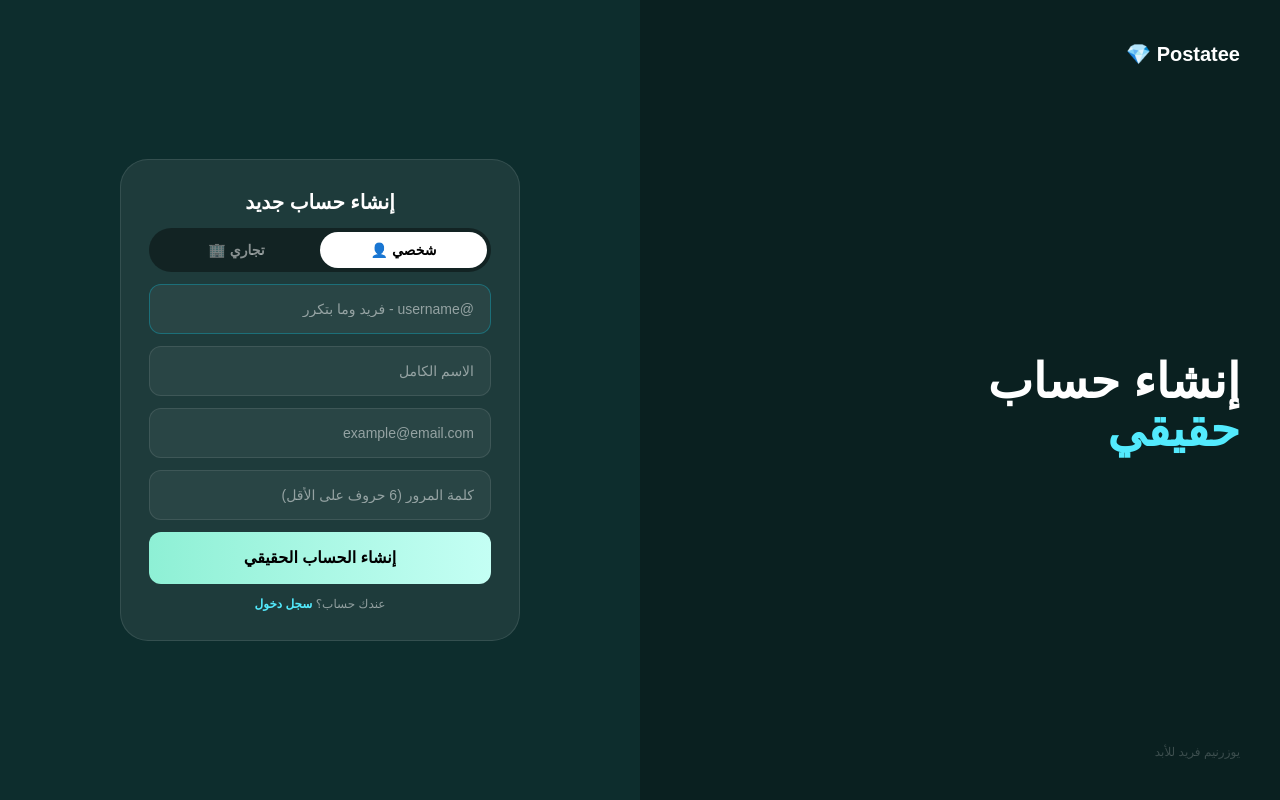
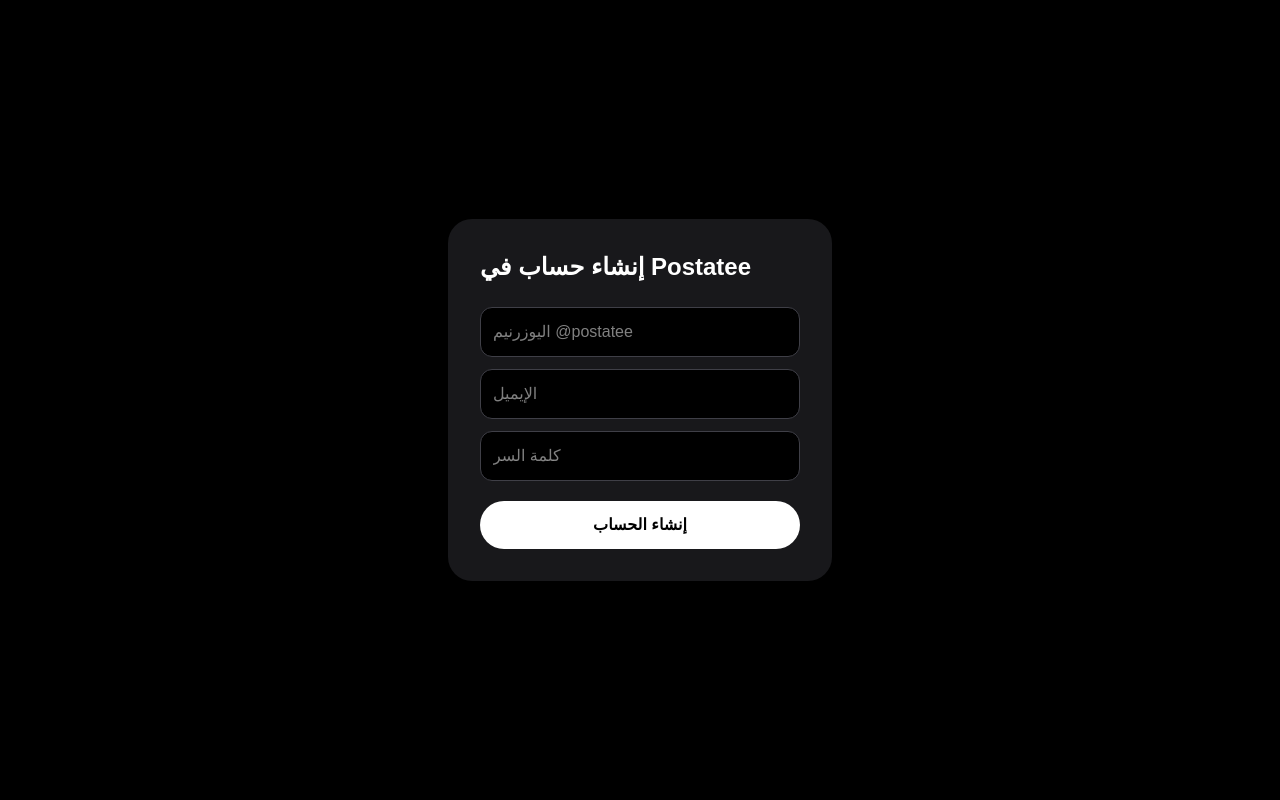
Before and after one commit to hashbash2299/postatee, a Next.js app: page /register in a window 1280 px wide. Built offline with nearby package versions, Linux system fonts and the light colour scheme.

Commit message:
fix login register flow

```diff
--- a/app/login/page.tsx
+++ b/app/login/page.tsx
@@ -1,29 +1,47 @@
-"use client"
-import { useState } from "react";
-import Link from "next/link";
+'use client'
+import { useState } from 'react'
+import { useRouter } from 'next/navigation'
+import { signInWithEmailAndPassword } from 'firebase/auth'
+import { doc, getDoc } from 'firebase/firestore'
+import { auth, db } from '@/lib/firebase'
 
 export default function LoginPage() {
-  const [method, setMethod] = useState<"email"|"phone">("email");
+  const [email, setEmail] = useState('')
+  const [password, setPassword] = useState('')
+  const [loading, setLoading] = useState(false)
+  const router = useRouter()
+
+  const handleLogin = async (e: any) => {
+    e.preventDefault()
+    setLoading(true)
+    try {
+      const cred = await signInWithEmailAndPassword(auth, email, password)
+
+      // نشوف هل كمل البروفايل ولا لا
+      const snap = await getDoc(doc(db, 'users', cred.user.uid))
+      if (snap.exists() && !snap.data().profileCompleted) {
+        router.push('/profile/setup')
+      } else {
+        router.push('/feed')
+      }
+
+    } catch (err: any) {
+      alert('خطأ في الإيميل أو كلمة السر')
+    } finally {
+      setLoading(false)
+    }
+  }
+
   return (
-    <div className="min-h-screen flex bg-[#081a1a]" dir="rtl">
-      <div className="hidden lg:flex w-1/2 p-10 bg-[#0a2020] flex-col justify-between">
-        <span className="text-white font-black text-xl">Postatee 💎</span>
-        <h1 className="text-5xl font-black text-white">أول منصة<br/><span className="text-cyan-300">سودانية</span></h1>
-        <span className="text-white/20 text-xs">© Postatee</span>
-      </div>
-      <div className="w-full lg:w-1/2 flex items-center justify-center p-4 bg-[#0d2d2d]">
-        <div className="w-full max-w-[400px] bg-white/[0.07] border border-white/10 rounded-[28px] p-7 space-y-4">
-          <h2 className="text-xl font-black text-white text-center">تسجيل الدخول</h2>
-          <div className="bg-black/40 rounded-full p-1 flex">
-            <button onClick={()=>setMethod("phone")} className={`flex-1 py-2 rounded-full text-sm ${method==="phone"?"bg-white text-black font-bold":"text-white/50"}`}>برقم الجوال</button>
-            <button onClick={()=>setMethod("email")} className={`flex-1 py-2 rounded-full text-sm ${method==="email"?"bg-white text-black font-bold":"text-white/50"}`}>بالإيميل</button>
-          </div>
-          <input placeholder="example@email.com" className="w-full bg-white/5 border border-white/10 rounded-xl px-4 py-3 text-white outline-none" />
-          <input type="password" placeholder="كلمة المرور" className="w-full bg-white/5 border border-white/10 rounded-xl px-4 py-3 text-white outline-none" />
-          <button className="w-full bg-[#8ef0d5] text-black font-black py-3.5 rounded-xl">دخول</button>
-          <p className="text-center text-xs text-white/50">ما عندك حساب؟ <Link href="/register" className="text-cyan-300 font-bold">إنشاء حساب جديد</Link></p>
-        </div>
-      </div>
+    <div className="min-h-screen bg-black text-white flex items-center justify-center p-6">
+      <form onSubmit={handleLogin} className="w-full max-w-sm bg-zinc-900 p-8 rounded-3xl">
+        <h1 className="text-2xl font-bold mb-6">تسجيل الدخول</h1>
+        <input value={email} onChange={e=>setEmail(e.target.value)} placeholder="الإيميل" className="w-full p-3 mb-3 rounded-xl bg-black border border-zinc-700" />
+        <input type="password" value={password} onChange={e=>setPassword(e.target.value)} placeholder="كلمة السر" className="w-full p-3 mb-5 rounded-xl bg-black border border-zinc-700" />
+        <button disabled={loading} className="w-full bg-white text-black py-3 rounded-full font-bold">
+          {loading ? 'جاري الدخول...' : 'دخول'}
+        </button>
+      </form>
     </div>
   )
 }
--- /dev/null
+++ b/app/profile/setup/page.tsx
@@ -0,0 +1,56 @@
+'use client'
+import { useState, useEffect } from 'react'
+import { auth, db } from '@/lib/firebase'
+import { onAuthStateChanged } from 'firebase/auth'
+import { doc, getDoc, updateDoc } from 'firebase/firestore'
+import { useRouter } from 'next/navigation'
+
+export default function SetupProfile() {
+  const [bio, setBio] = useState('')
+  const [displayName, setDisplayName] = useState('')
+  const [loading, setLoading] = useState(true)
+  const router = useRouter()
+
+  useEffect(() => {
+    const unsub = onAuthStateChanged(auth, async (u) => {
+      if (!u) { router.push('/login'); return }
+      const snap = await getDoc(doc(db, 'users', u.uid))
+      if (snap.exists()) {
+        setDisplayName(snap.data().displayName || '')
+        setBio(snap.data().bio || '')
+      }
+      setLoading(false)
+    })
+    return () => unsub()
+  }, [router])
+
+  const save = async () => {
+    const user = auth.currentUser
+    if (!user) return
+    await updateDoc(doc(db, 'users', user.uid), {
+      displayName,
+      bio,
+      profileCompleted: true
+    })
+    router.push('/feed')
+  }
+
+  if (loading) return <div className="p-10 text-center">...</div>
+
+  return (
+    <div className="min-h-screen bg-black text-white flex items-center justify-center p-6">
+      <div className="w-full max-w-md bg-zinc-900 p-8 rounded-3xl">
+        <h1 className="text-2xl font-bold mb-2">كمّل ملفك الشخصي ✨</h1>
+        <p className="text-gray-400 text-sm mb-6">دي خطوة مرة وحدة بس، بعدها تمشي الرئيسية</p>
+
+        <label className="text-sm">الاسم الظاهر</label>
+        <input value={displayName} onChange={e=>setDisplayName(e.target.value)} className="w-full mt-2 mb-4 p-3 rounded-xl bg-black border border-zinc-700" />
+
+        <label className="text-sm">البايو</label>
+        <textarea value={bio} onChange={e=>setBio(e.target.value)} placeholder="اكتب نبذة عنك..." className="w-full mt-2 mb-6 p-3 rounded-xl bg-black border border-zinc-700 h-24" />
+
+        <button onClick={save} className="w-full bg-white text-black py-3 rounded-full font-bold">حفظ والذهاب للرئيسية →</button>
+      </div>
+    </div>
+  )
+}
--- a/app/register/page.tsx
+++ b/app/register/page.tsx
@@ -1,80 +1,66 @@
-"use client"
-import { useState } from "react";
-import Link from "next/link";
-import { createUserWithEmailAndPassword } from "firebase/auth";
-import { doc, getDoc, setDoc, serverTimestamp } from "firebase/firestore";
-import { auth, db } from "@/lib/firebase";
+'use client'
+import { useState } from 'react'
+import { useRouter } from 'next/navigation'
+import { createUserWithEmailAndPassword } from 'firebase/auth'
+import { doc, setDoc, getDocs, collection, query, where, serverTimestamp } from 'firebase/firestore'
+import { auth, db } from '@/lib/firebase'
 
 export default function RegisterPage() {
-  const [type, setType] = useState<"personal"|"business">("personal");
-  const [username, setUsername] = useState("");
-  const [name, setName] = useState("");
-  const [email, setEmail] = useState("");
-  const [pass, setPass] = useState("");
-  const [loading, setLoading] = useState(false);
-  const [status, setStatus] = useState("");
+  const [username, setUsername] = useState('')
+  const [email, setEmail] = useState('')
+  const [password, setPassword] = useState('')
+  const [loading, setLoading] = useState(false)
+  const router = useRouter()
 
-  const handleRegister = async () => {
-    if(!username ||!name ||!email ||!pass) return setStatus("❌ أكمل كل الحقول");
-    if(username.includes(" ")) return setStatus("❌ اليوزرنيم بدون مسافات");
+  const handleRegister = async (e: any) => {
+    e.preventDefault()
+    if (!username || !email || !password) return alert('أكمل البيانات')
+    setLoading(true)
+    try {
+      const usernameLower = username.toLowerCase().replace('@','').trim()
 
-    setLoading(true); setStatus("⏳ بنفحص اليوزرنيم...");
-    try {
-      const cleanUser = username.toLowerCase().replace("@","");
-      const userRef = doc(db, "usernames", cleanUser);
-      const exists = await getDoc(userRef);
-      if(exists.exists()){ setStatus("❌ @"+cleanUser+" محجوز، جرب واحد تاني"); setLoading(false); return; }
+      // فحص اليوزر موجود ولا لا
+      const q = query(collection(db, 'users'), where('usernameLower', '==', usernameLower))
+      const exists = await getDocs(q)
+      if (!exists.empty) {
+        alert('اليوزرنيم محجوز')
+        setLoading(false)
+        return
+      }
 
-      setStatus("⏳ بننشئ حسابك...");
-      const cred = await createUserWithEmailAndPassword(auth, email, pass);
+      const cred = await createUserWithEmailAndPassword(auth, email, password)
 
-      await setDoc(doc(db, "users", cred.user.uid), {
+      await setDoc(doc(db, 'users', cred.user.uid), {
         uid: cred.user.uid,
-        username: cleanUser,
-        displayName: name,
+        username: usernameLower,
+        usernameLower: usernameLower,
+        displayName: usernameLower,
         email: email,
-        accountType: type,
+        bio: '',
+        profileCompleted: false,
         createdAt: serverTimestamp()
-      });
-      await setDoc(doc(db, "usernames", cleanUser), { uid: cred.user.uid });
+      })
 
-      setStatus("✅ تم! يوزرنيمك @"+cleanUser+" محفوظ للأبد");
-      window.location.href = "/feed";
-    } catch(e:any){
-      setStatus("❌ "+ e.message);
+      router.push('/profile/setup')
+
+    } catch (err: any) {
+      alert(err.message)
+    } finally {
+      setLoading(false)
     }
-    setLoading(false);
   }
 
   return (
-    <div className="min-h-screen flex bg-[#081a1a]" dir="rtl">
-      <div className="hidden lg:flex w-1/2 p-10 bg-[#0a2020] flex-col justify-between">
-        <span className="text-white font-black text-xl">Postatee 💎</span>
-        <h1 className="text-5xl font-black text-white">إنشاء حساب<br/><span className="text-cyan-300">حقيقي</span></h1>
-        <span className="text-white/20 text-xs">يوزرنيم فريد للأبد</span>
-      </div>
-      <div className="w-full lg:w-1/2 flex items-center justify-center p-4 bg-[#0d2d2d]">
-        <div className="w-full max-w-[400px] bg-white/[0.07] border border-white/10 rounded-[28px] p-7 space-y-3">
-          <h2 className="text-xl font-black text-white text-center">إنشاء حساب جديد</h2>
-
-          <div className="bg-black/40 rounded-full p-1 flex">
-            <button onClick={()=>setType("personal")} className={`flex-1 py-2 rounded-full text-sm font-bold ${type==="personal"?"bg-white text-black":"text-white/50"}`}>شخصي 👤</button>
-            <button onClick={()=>setType("business")} className={`flex-1 py-2 rounded-full text-sm font-bold ${type==="business"?"bg-white text-black":"text-white/50"}`}>تجاري 🏢</button>
-          </div>
-
-          <input value={username} onChange={e=>setUsername(e.target.value)} placeholder="@username - فريد وما بتكرر" className="w-full bg-white/5 border border-cyan-400/30 rounded-xl px-4 py-3.5 text-sm text-white outline-none" />
-          <input value={name} onChange={e=>setName(e.target.value)} placeholder="الاسم الكامل" className="w-full bg-white/5 border border-white/10 rounded-xl px-4 py-3.5 text-sm text-white outline-none" />
-          <input value={email} onChange={e=>setEmail(e.target.value)} placeholder="example@email.com" className="w-full bg-white/5 border border-white/10 rounded-xl px-4 py-3.5 text-sm text-white outline-none" />
-          <input value={pass} onChange={e=>setPass(e.target.value)} type="password" placeholder="كلمة المرور (6 حروف على الأقل)" className="w-full bg-white/5 border border-white/10 rounded-xl px-4 py-3.5 text-sm text-white outline-none" />
-
-          {status && <p className="text-xs text-center text-cyan-200 bg-cyan-500/10 py-2 rounded-lg">{status}</p>}
-
-          <button onClick={handleRegister} disabled={loading} className="w-full bg-gradient-to-r from-[#8ef0d5] to-[#c4fff4] text-black font-black py-3.5 rounded-xl disabled:opacity-50">
-            {loading? "جاري..." : "إنشاء الحساب الحقيقي"}
-          </button>
-          <p className="text-center text-xs text-white/50">عندك حساب؟ <Link href="/login" className="text-cyan-300 font-bold">سجل دخول</Link></p>
-        </div>
-      </div>
+    <div className="min-h-screen bg-black text-white flex items-center justify-center p-6">
+      <form onSubmit={handleRegister} className="w-full max-w-sm bg-zinc-900 p-8 rounded-3xl">
+        <h1 className="text-2xl font-bold mb-6">إنشاء حساب في Postatee</h1>
+        <input value={username} onChange={e=>setUsername(e.target.value)} placeholder="اليوزرنيم @postatee" className="w-full p-3 mb-3 rounded-xl bg-black border border-zinc-700" />
+        <input value={email} onChange={e=>setEmail(e.target.value)} placeholder="الإيميل" className="w-full p-3 mb-3 rounded-xl bg-black border border-zinc-700" />
+        <input type="password" value={password} onChange={e=>setPassword(e.target.value)} placeholder="كلمة السر" className="w-full p-3 mb-5 rounded-xl bg-black border border-zinc-700" />
+        <button disabled={loading} className="w-full bg-white text-black py-3 rounded-full font-bold">
+          {loading ? 'جاري الإنشاء...' : 'إنشاء الحساب'}
+        </button>
+      </form>
     </div>
   )
 }
```
Also changed, not shown: app/feed/page.tsx (+17 -10 lines).
